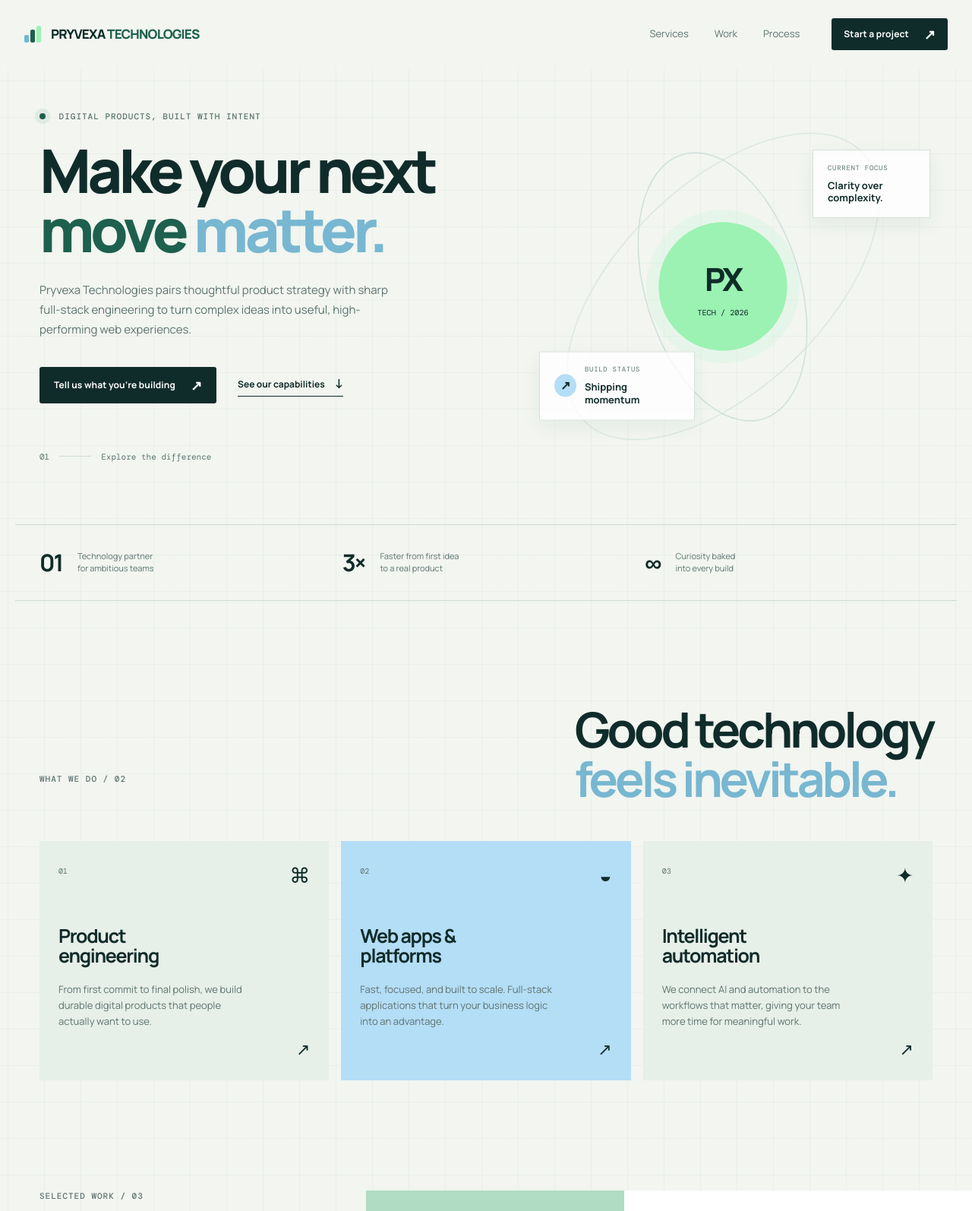
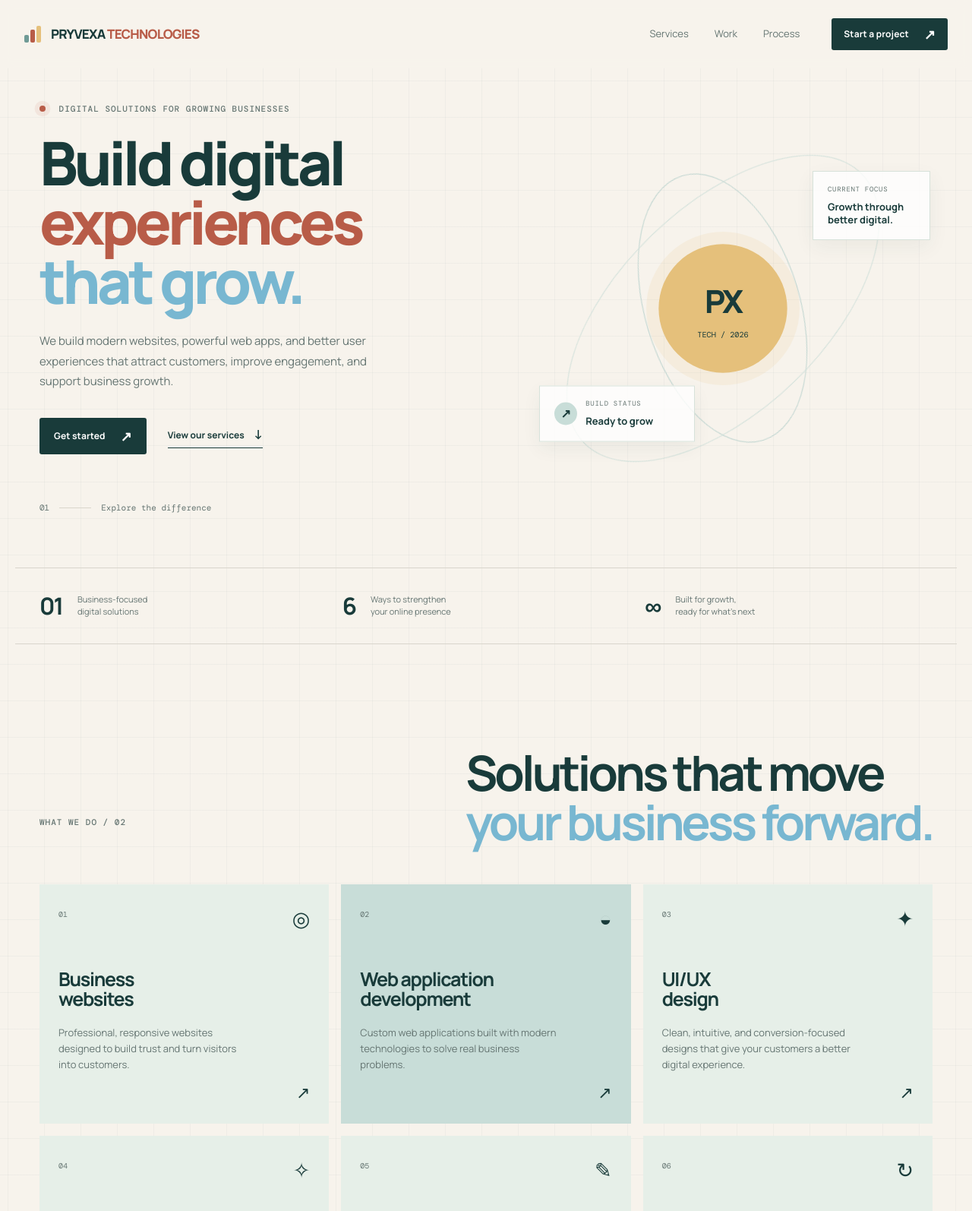
Before and after one commit to p-premkumar/PRYVEXA-TECHNOLOGIES, a website: page public/index.html in a window 1280 px wide. Shown: the top 1594 px of the page at 76% size. Drawn offline with nearby package versions, Linux system fonts and the light colour scheme.

Commit message:
some changes

```diff
--- a/public/index.html
+++ b/public/index.html
@@ -3,8 +3,8 @@
   <head>
     <meta charset="UTF-8" />
     <meta name="viewport" content="width=device-width, initial-scale=1.0" />
-    <meta name="description" content="Pryvexa Technologies builds intelligent, reliable web products for ambitious teams." />
-    <title>Pryvexa Technologies | Build what is next</title>
+    <meta name="description" content="Pryvexa Technologies builds modern websites, powerful web apps, and AI-powered digital solutions for growing businesses." />
+    <title>PRYVEXA TECHNOLOGIES | Digital solutions that grow your business</title>
     <link rel="preconnect" href="https://fonts.googleapis.com" />
     <link rel="preconnect" href="https://fonts.gstatic.com" crossorigin />
     <link href="https://fonts.googleapis.com/css2?family=DM+Mono:wght@400;500&family=Manrope:wght@400;500;600;700;800&display=swap" rel="stylesheet" />
@@ -29,50 +29,55 @@
     <main id="top">
       <section class="hero section-wrap">
         <div class="hero-copy reveal">
-          <p class="eyebrow"><span class="pulse"></span> Digital products, built with intent</p>
-          <h1>Make your next<br /><em>move</em> <span>matter.</span></h1>
-          <p class="hero-text">Pryvexa Technologies pairs thoughtful product strategy with sharp full-stack engineering to turn complex ideas into useful, high-performing web experiences.</p>
+            <p class="eyebrow"><span class="pulse"></span> Digital solutions for growing businesses</p>
+            <h1>Build digital<br /><em>experiences</em><br /><span>that grow.</span></h1>
+            <p class="hero-text">We build modern websites, powerful web apps, and better user experiences that attract customers, improve engagement, and support business growth.</p>
           <div class="hero-actions">
-            <a class="button button-primary" href="#contact">Tell us what you’re building <span>↗</span></a>
-            <a class="text-link" href="#work">See our capabilities <span>↓</span></a>
+              <a class="button button-primary" href="#contact">Get started <span>↗</span></a>
+              <a class="text-link" href="#services">View our services <span>↓</span></a>
           </div>
           <div class="hero-meta"><span>01</span><div></div><span>Explore the difference</span></div>
         </div>
         <div class="hero-visual reveal reveal-delay">
           <div class="orbit orbit-one"></div><div class="orbit orbit-two"></div>
           <div class="visual-core"><span>PX</span><small>TECH / 2026</small></div>
-          <div class="floating-card card-top"><span class="card-label">CURRENT FOCUS</span><strong>Clarity over<br />complexity.</strong></div>
-          <div class="floating-card card-bottom"><span class="mini-icon">↗</span><div><span class="card-label">BUILD STATUS</span><strong>Shipping momentum</strong></div></div>
+          <div class="floating-card card-top"><span class="card-label">CURRENT FOCUS</span><strong>Growth through<br />better digital.</strong></div>
+          <div class="floating-card card-bottom"><span class="mini-icon">↗</span><div><span class="card-label">BUILD STATUS</span><strong>Ready to grow</strong></div></div>
         </div>
       </section>
 
       <section class="signal-strip section-wrap reveal" aria-label="Company stats">
-        <div><strong>01</strong><span>Technology partner<br />for ambitious teams</span></div>
-        <div><strong>3×</strong><span>Faster from first idea<br />to a real product</span></div>
-        <div><strong>∞</strong><span>Curiosity baked<br />into every build</span></div>
+        <div><strong>01</strong><span>Business-focused<br />digital solutions</span></div>
+        <div><strong>6</strong><span>Ways to strengthen<br />your online presence</span></div>
+        <div><strong>∞</strong><span>Built for growth,<br />ready for what’s next</span></div>
       </section>
 
       <section class="services section-wrap" id="services">
-        <div class="section-heading reveal"><p class="eyebrow">What we do / 02</p><h2>Good technology<br /><span>feels inevitable.</span></h2></div>
+        <div class="section-heading reveal"><p class="eyebrow">What we do / 02</p><h2>Solutions that move<br /><span>your business forward.</span></h2></div>
         <div class="service-grid">
-          <article class="service-card reveal"><span class="service-number">01</span><span class="service-icon">⌘</span><h3>Product<br />engineering</h3><p>From first commit to final polish, we build durable digital products that people actually want to use.</p><a href="#contact" aria-label="Learn about product engineering">↗</a></article>
-          <article class="service-card featured reveal reveal-delay"><span class="service-number">02</span><span class="service-icon">◒</span><h3>Web apps &<br />platforms</h3><p>Fast, focused, and built to scale. Full-stack applications that turn your business logic into an advantage.</p><a href="#contact" aria-label="Learn about web apps and platforms">↗</a></article>
-          <article class="service-card reveal reveal-delay-2"><span class="service-number">03</span><span class="service-icon">✦</span><h3>Intelligent<br />automation</h3><p>We connect AI and automation to the workflows that matter, giving your team more time for meaningful work.</p><a href="#contact" aria-label="Learn about intelligent automation">↗</a></article>
+          <article class="service-card reveal"><span class="service-number">01</span><span class="service-icon">◎</span><h3>Business<br />websites</h3><p>Professional, responsive websites designed to build trust and turn visitors into customers.</p><a href="#contact" aria-label="Learn about business websites">↗</a></article>
+          <article class="service-card featured reveal reveal-delay"><span class="service-number">02</span><span class="service-icon">◒</span><h3>Web application<br />development</h3><p>Custom web applications built with modern technologies to solve real business problems.</p><a href="#contact" aria-label="Learn about web application development">↗</a></article>
+          <article class="service-card reveal reveal-delay-2"><span class="service-number">03</span><span class="service-icon">✦</span><h3>UI/UX<br />design</h3><p>Clean, intuitive, and conversion-focused designs that give your customers a better digital experience.</p><a href="#contact" aria-label="Learn about UI and UX design">↗</a></article>
+          <article class="service-card reveal"><span class="service-number">04</span><span class="service-icon">✧</span><h3>AI-powered<br />solutions</h3><p>Smart tools, automation, chatbots, content generation, and custom AI features for your business.</p><a href="#contact" aria-label="Learn about AI-powered solutions">↗</a></article>
+          <article class="service-card reveal reveal-delay"><span class="service-number">05</span><span class="service-icon">✎</span><h3>Website &<br />marketing content</h3><p>Clear and engaging content that communicates your brand, services, and value to your customers.</p><a href="#contact" aria-label="Learn about website and marketing content">↗</a></article>
+          <article class="service-card reveal reveal-delay-2"><span class="service-number">06</span><span class="service-icon">↻</span><h3>Website<br />maintenance</h3><p>Bug fixes, improvements, updates, performance optimization, and ongoing technical support.</p><a href="#contact" aria-label="Learn about website maintenance">↗</a></article>
         </div>
       </section>
 
       <section class="work section-wrap" id="work">
-        <div class="work-heading reveal"><p class="eyebrow">Selected work / 03</p><h2>Built for the<br /><em>real world.</em></h2><a class="text-link" href="#contact">Discuss a similar project <span>↗</span></a></div>
+        <div class="work-heading reveal"><p class="eyebrow">Our technology / 03</p><h2>Modern tools for<br /><em>reliable growth.</em></h2><a class="text-link" href="#contact">Build your solution <span>↗</span></a></div>
         <div class="project-list">
-          <article class="project project-green reveal"><div class="project-art"><div class="store-window"><span class="window-dot"></span><span class="window-dot"></span><span class="window-dot"></span><div class="store-content"><small>THE EVERYDAY EDIT</small><strong>Simple things,<br /><i>beautifully made.</i></strong><span class="shop-button">EXPLORE SHOP ↗</span></div></div></div><div class="project-details"><span class="project-tag">E-COMMERCE / 2025</span><h3>The Everyday Edit</h3><p>A modular commerce experience designed to make everyday essentials feel considered.</p><div class="tech-list"><span>React</span><span>Node.js</span><span>MongoDB</span></div><a href="#contact" aria-label="View The Everyday Edit case study">View case study <span>↗</span></a></div></article>
+          <article class="project project-green reveal"><div class="project-art"><div class="store-window"><span class="window-dot"></span><span class="window-dot"></span><span class="window-dot"></span><div class="store-content"><small>OUR TECHNOLOGY</small><strong>Built to be<br /><i>useful and scalable.</i></strong><span class="shop-button">EXPLORE STACK ↗</span></div></div></div><div class="project-details"><span class="project-tag">TOOLS / APPROACH / 2026</span><h3>Technology that works for you</h3><p>We use modern technologies to build reliable and scalable digital products.</p><div class="tech-list"><span>React.js</span><span>Node.js</span><span>MongoDB</span><span>AI APIs</span></div><p><strong>Frontend:</strong> React.js, JavaScript, HTML, CSS, Tailwind CSS<br /><strong>Backend:</strong> Node.js, Express.js, REST APIs<br /><strong>Design:</strong> Figma, UI/UX, wireframing, prototyping</p></div></article>
         </div>
       </section>
 
-      <section class="process section-wrap" id="process"><div class="process-intro reveal"><p class="eyebrow">How we work / 04</p><h2>A little structure.<br /><span>A lot of momentum.</span></h2></div><div class="process-steps"><div class="process-step reveal"><strong>01</strong><h3>Listen closely</h3><p>We start with the why, the constraints, and the opportunity hiding in plain sight.</p></div><div class="process-step reveal reveal-delay"><strong>02</strong><h3>Make it tangible</h3><p>Ideas get sharper when they are visible. We prototype, test, and learn quickly.</p></div><div class="process-step reveal reveal-delay-2"><strong>03</strong><h3>Build with care</h3><p>Clean code, clear communication, and a product your team can confidently own.</p></div></div></section>
+      <section class="process section-wrap" id="process"><div class="process-intro reveal"><p class="eyebrow">How we work / 04</p><h2>From idea to<br /><span>lasting impact.</span></h2></div><div class="process-steps"><div class="process-step reveal"><strong>01</strong><h3>Understand</h3><p>We learn about your business, goals, customers, and requirements.</p></div><div class="process-step reveal reveal-delay"><strong>02</strong><h3>Plan</h3><p>We define the right features, technology, structure, and user experience.</p></div><div class="process-step reveal reveal-delay-2"><strong>03</strong><h3>Design</h3><p>We create a modern UI/UX that represents your brand.</p></div><div class="process-step reveal"><strong>04</strong><h3>Develop</h3><p>We turn the approved design into a fully functional digital product.</p></div><div class="process-step reveal reveal-delay"><strong>05</strong><h3>Test & launch</h3><p>We test everything, optimize performance, and launch your product.</p></div><div class="process-step reveal reveal-delay-2"><strong>06</strong><h3>Support</h3><p>We provide ongoing improvements, maintenance, and technical support.</p></div></div></section>
 
-      <section class="contact section-wrap" id="contact"><div class="contact-copy reveal"><p class="eyebrow">Start a conversation / 05</p><h2>Have a good<br /><em>one?</em></h2><p>Tell us where you want to go. We’ll help you figure out the first step.</p><a href="mailto:p.premkumar7578@gmail.com" class="email-link">p.premkumar7578@gmail.com <span>↗</span></a></div><form class="contact-form reveal reveal-delay" id="contact-form"><label>Your name<input name="name" type="text" placeholder="Your Name" required /></label><label>Email address<input name="email" type="email" placeholder="you@company.com" required /></label><label>Phone number<input name="phone" type="tel" placeholder="Your phone number" /></label><label>Company <span>(optional)</span><input name="company" type="text" placeholder="Your company" /></label><label>What are you building?<textarea name="message" rows="3" placeholder="A quick note about your idea, challenge, or timeline..." required></textarea></label><button class="button button-primary" type="submit">Send enquiry <span>↗</span></button><p class="form-status" role="status"></p></form></section>
+      <section class="services section-wrap" id="why-us"><div class="section-heading reveal"><p class="eyebrow">Why choose us / 05</p><h2>Built around<br /><span>your business goals.</span></h2></div><div class="service-grid"><article class="service-card reveal"><span class="service-number">01</span><h3>Business-focused<br />solutions</h3><p>We don’t just build websites. We build solutions around your business goals.</p></article><article class="service-card featured reveal reveal-delay"><span class="service-number">02</span><h3>Design that<br />makes an impact</h3><p>Modern UI combined with a smooth user experience helps your brand stand out.</p></article><article class="service-card reveal reveal-delay-2"><span class="service-number">03</span><h3>Fast &<br />responsive</h3><p>Our websites are designed to work smoothly across mobile, tablet, and desktop.</p></article><article class="service-card reveal"><span class="service-number">04</span><h3>AI-ready<br />thinking</h3><p>We help businesses take advantage of AI to automate tasks and improve productivity.</p></article><article class="service-card reveal reveal-delay"><span class="service-number">05</span><h3>Complete<br />development</h3><p>From planning and design to development, testing, deployment, and support.</p></article></div></section>
+
+      <section class="contact section-wrap" id="contact"><div class="contact-copy reveal"><p class="eyebrow">Ready to grow / 06</p><h2>Let’s build<br /><em>something</em><br />that works.</h2><p>Whether you need a business website, custom web application, UI/UX design, or AI-powered solution, we’re ready to build it with you.</p><a href="mailto:p.premkumar7578@gmail.com" class="email-link">p.premkumar7578@gmail.com <span>↗</span></a></div><form class="contact-form reveal reveal-delay" id="contact-form"><label>Your name<input name="name" type="text" placeholder="Your Name" required /></label><label>Email address<input name="email" type="email" placeholder="you@company.com" required /></label><label>Phone number<input name="phone" type="tel" placeholder="Your phone number" /></label><label>Company <span>(optional)</span><input name="company" type="text" placeholder="Your company" /></label><label>What are you building?<textarea name="message" rows="3" placeholder="A quick note about your idea, challenge, or timeline..." required></textarea></label><button class="button button-primary" type="submit">Start your project <span>↗</span></button><p class="form-status" role="status"></p></form></section>
     </main>
-    <footer class="footer section-wrap"><a class="brand" href="#top"><span class="brand-mark"><i></i><i></i><i></i></span><span>PRYVEXA <span class="brand-accent">TECHNOLOGIES</span></span></a><p>Technology with a point of view.</p><div><a href="mailto:p.premkumar7578@gmail.com">Email</a><a href="https://wa.me/917810072528" target="_blank" rel="noopener noreferrer" aria-label="Chat with Pryvexa Technologies on WhatsApp">WhatsApp</a><a href="#top">Back to top ↑</a></div></footer>
+    <footer class="footer section-wrap"><a class="brand" href="#top"><span class="brand-mark"><i></i><i></i><i></i></span><span>PRYVEXA <span class="brand-accent">TECHNOLOGIES</span></span></a><p>Web Development • UI/UX Design • AI Solutions<br />© 2026 PRYVEXA TECHNOLOGIES. All rights reserved.</p><div><a href="mailto:p.premkumar7578@gmail.com">Email</a><a href="https://wa.me/917810072528" target="_blank" rel="noopener noreferrer" aria-label="Chat with Pryvexa Technologies on WhatsApp">WhatsApp</a><a href="#top">Back to top ↑</a></div></footer>
     <script src="/script.js"></script>
   </body>
 </html>
--- a/public/motion.css
+++ b/public/motion.css
@@ -56,3 +56,43 @@
     transition-duration: .01ms !important;
   }
 }
+
+/* Warm, grounded palette for stronger contrast and a more distinctive brand feel. */
+:root {
+  --ink: #193b3a;
+  --muted: #657572;
+  --paper: #f7f3ec;
+  --white: #fffdf8;
+  --green: #e5c07b;
+  --green-deep: #b85c48;
+  --blue: #c8ddd8;
+  --line: #d9d5cc;
+}
+
+body {
+  background-image: linear-gradient(rgba(25, 59, 58, .035) 1px, transparent 1px), linear-gradient(90deg, rgba(25, 59, 58, .035) 1px, transparent 1px);
+}
+
+.site-header {
+  background: rgba(247, 243, 236, .84);
+}
+
+.brand-mark i:first-child { background: #6f9b96; }
+.brand-mark i:last-child { background: var(--green); }
+
+.service-card p strong {
+  color: var(--ink);
+  font-weight: 800;
+}
+
+.pulse { box-shadow: 0 0 0 5px rgba(184, 92, 72, .12); }
+
+@keyframes pulse-ring {
+  0%, 100% { box-shadow: 0 0 0 5px rgba(184, 92, 72, .12); }
+  50% { box-shadow: 0 0 0 10px rgba(184, 92, 72, 0); }
+}
+
+@keyframes core-breathe {
+  0%, 100% { transform: scale(1); box-shadow: 0 0 0 12px rgba(229, 192, 123, .18); }
+  50% { transform: scale(1.04); box-shadow: 0 0 0 20px rgba(229, 192, 123, .08); }
+}
```
